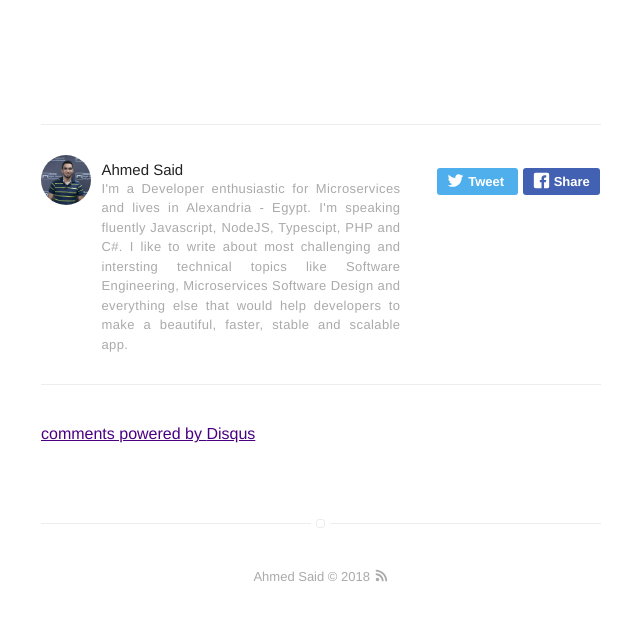
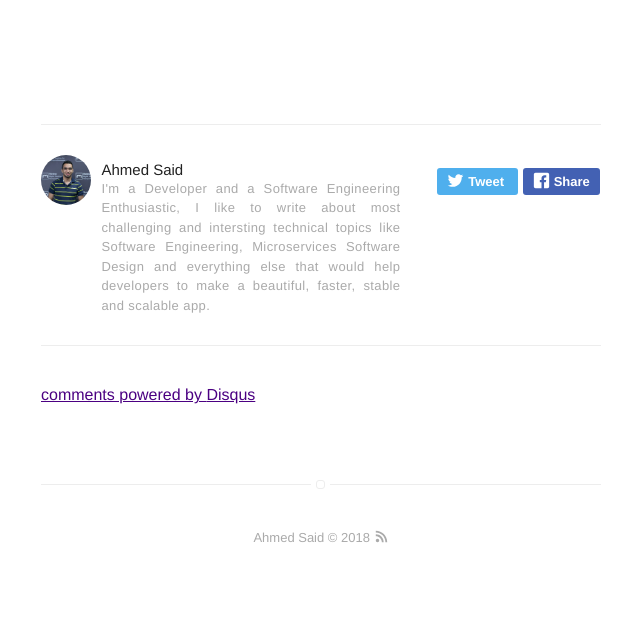
Before and after one commit to ahmedsaedhub/so3da.github.io, a Jekyll site: the page built from _posts/2018-08-23-microservices-saga-pattren.markdown, in a window 1280 px wide and 900 px high, scrolled down 4549 px, cut to the strip 276-897 px from the top of the window. Shown: the whole strip, without its empty margins (319-959 px from the left). Built offline with Jekyll 4.4.1, drawn with Linux system fonts in a browser that asks for light colours; comment, search, counter and statistics services are not loaded; after the commit the page ends 5410 px from its top, so only the background shows below that.

Commit message:
update writer bio

```diff
--- a/_config.yml
+++ b/_config.yml
@@ -56,7 +56,7 @@ email: asaid1991@gmail.com
 authors:
     ahmedsaid:
         name: Ahmed Said
-        bio: I'm a Developer enthusiastic for Microservices and lives in Alexandria - Egypt. I'm speaking fluently Javascript, NodeJS, Typescipt, PHP and C#. I like to write about most challenging and intersting technical topics like Software Engineering, Microservices Software Design and everything else that would help developers to make a beautiful, faster, stable and scalable app.
+        bio: I'm a Developer and a Software Engineering Enthusiastic, I like to write about most challenging and intersting technical topics like Software Engineering, Microservices Software Design and everything else that would help developers to make a beautiful, faster, stable and scalable app.
         external-image: false
         picture: assets/images/profile.jpg
         twitter: a_said1991
```
